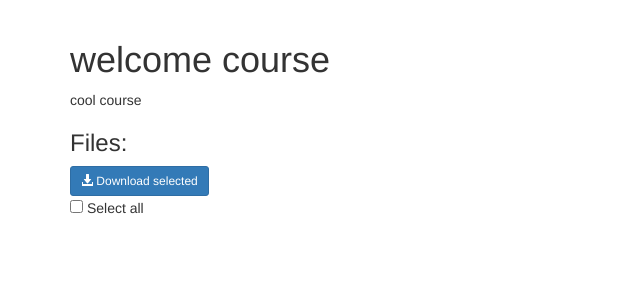
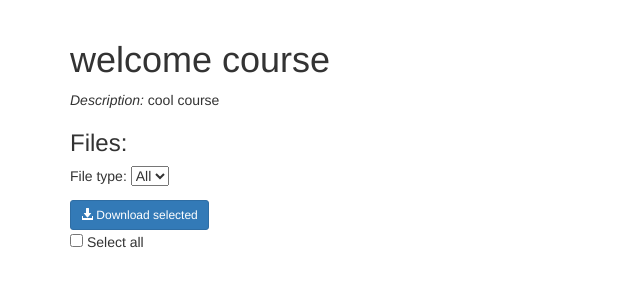
Before and after one commit to orhanhenrik/tdt4140G70-backend, a Django app: page /courses/1 in a window 1280 px wide. Shown: the part 52-352 px from the top of the page, without its empty margins (0-640 px from the left). Run offline with Django 3.2, Linux system fonts and the light colour scheme; a user stored in the database is signed in; data comes from the database, SQL or seed files in the repository; data that the repository does not hold is empty; some libraries are stand-ins or nearby versions.

Commit message:
More styling and fixes

```diff
--- a/courses/templates/courses/course_confirm_delete.html
+++ b/courses/templates/courses/course_confirm_delete.html
@@ -4,6 +4,6 @@
     <h1>Delete course {{ course.name }}</h1>
     <form method="POST" action="{% url "course-delete" course.id %}">
     Are you sure?
-       {% csrf_token %}<input type="submit" value="Confirm delete">
+       {% csrf_token %}<input type="submit" class="btn btn-danger" value="Confirm delete">
     </form>
 {% endblock %}
--- a/courses/templates/courses/detail.html
+++ b/courses/templates/courses/detail.html
@@ -2,15 +2,25 @@
 
 {% block content %}
     <h1>{{ object.name }}</h1>
+    {% if perms.files.create_file %}
+        <a class="btn btn-sm btn-primary" href="{% url 'file-upload' %}?course={{ object.id }}">Upload files</a>
+    {% endif %}
     {% if perms.courses.change_course %}
-        <a class="btn btn-sm btn-success" href="{% url 'course-edit' object.id %}">Edit</a>
+        <a class="btn btn-sm btn-success" href="{% url 'course-edit' object.id %}">Edit course</a>
     {% endif %}
     {% if perms.courses.delete_course %}
         <a class="btn btn-sm btn-danger" href="{% url 'course-delete' course.id %}">Delete course</a>
     {% endif %}
-    <p>{{ object.description }}</p>
+    <p><em>Description: </em>{{ object.description }}</p>
     <h3>Files:</h3>
-    {% with object.files.all as files %}
-        {% include 'files/file_list.html' %}
-    {% endwith %}
+    <form method="get">
+        File type:
+        <select name="filetype_choice" onchange="this.form.submit()">
+            <option>All</option> <!-- all types -->
+            {% for type in file_types_list %}
+                <option value="{{ type }}" {% if type == filetype %} selected="true" {% endif %}>{{ type }}</option>
+            {% endfor %}
+        </select>
+    </form>
+    {% include 'files/file_list.html' %}
 {% endblock %}
--- a/courses/templates/courses/edit.html
+++ b/courses/templates/courses/edit.html
@@ -2,10 +2,11 @@
 
 {% block content %}
     <h1>Edit course</h1>
-    <a href="{% url 'course-list' %}">Back</a>
     <form method="POST" class="post-form">
         {% csrf_token %}
-        {{ form.as_p }}
+        <table class="django-form">
+            {{ form.as_table }}
+        </table>
         <button type="submit" class="save btn btn-primary">Save</button>
     </form>
 {% endblock %}
--- a/courses/views.py
+++ b/courses/views.py
@@ -25,11 +25,31 @@ class ViewCourse(LoginRequiredMixin, DetailView):
     queryset = Course.objects.all()
     template_name = 'courses/detail.html'
 
+    def get_context_data(self, **kwargs):
+        context = super(ViewCourse, self).get_context_data(**kwargs)
+        all_files = context['object'].files.all()
+        all_types = set()
+        for file in all_files:
+            name = file.filename()
+            type = name.split('.')[-1]
+            all_types.add(type)
+        filetype = self.request.GET.get("filetype_choice")
+        context["filetype"] = filetype
+        context["file_types_list"] = all_types
+
+        if filetype == "All" or filetype is None:
+            context["files"] = all_files
+        else:
+            context["files"] = all_files.filter(file__endswith=filetype)
+
+        return context
+
 class CreateCourse(PermissionRequiredMixin, LoginRequiredMixin, CreateView):
     permission_required = 'courses.add_course'
     model = Course
     fields = ['name', 'description']
     template_name = 'courses/new.html'
+
     def get_success_url(self):
         return reverse('course-detail', args=(self.object.id,))
 
@@ -38,6 +58,7 @@ class UpdateCourse(PermissionRequiredMixin, LoginRequiredMixin, UpdateView):
     model = Course
     fields = ['name', 'description']
     template_name = 'courses/edit.html'
+
     def get_success_url(self):
         return reverse('course-detail', args=(self.object.id,))
 
@@ -61,7 +82,6 @@ def subscribe_courses(request):
         if 'unsubscribe' in action:
             subscribe = False
 
-
     course_ids = list(map(int,course_ids))
     if subscribe:
         request.user.courses_subscribed_to.add(*course_ids)
--- a/docker-compose.yml
+++ b/docker-compose.yml
@@ -4,6 +4,7 @@ services:
   elasticsearch:
     image: 'ragnarok56/elasticsearch-ingest-attachment'
     environment:
-      - "ES_JAVA_OPTS=-Xms256m -Xmx512m"
+      - "ES_JAVA_OPTS=-Xms256m -Xmx256m"
+      - "bootstrap.ignore_system_bootstrap_checks=true"
     ports:
      - '127.0.0.1:9200:9200'
--- a/files/models.py
+++ b/files/models.py
@@ -2,6 +2,7 @@ import base64
 import json
 
 from django.conf import settings
+from django.contrib.auth.models import User
 from django.db import models
 import os
 
@@ -32,6 +33,7 @@ class Comment(models.Model):
     file = models.ForeignKey('files.File', related_name='comments')
     text = models.TextField()
     created_at = models.DateTimeField(default=now, null=False)
+    created_by = models.ForeignKey(User, null=False)
 
     def __str__(self):
         return self.text
--- a/files/templates/files/file_confirm_delete.html
+++ b/files/templates/files/file_confirm_delete.html
@@ -4,6 +4,6 @@
     <h1>Delete file {{ file.name }}</h1>
     <form method="POST" action="{% url "file-delete" file.id %}">
     Are you sure?
-       {% csrf_token %}<input type="submit" value="Confirm delete">
+       {% csrf_token %}<input class="btn btn-danger" type="submit" value="Confirm delete">
     </form>
 {% endblock %}
--- a/files/templates/files/file_list.html
+++ b/files/templates/files/file_list.html
@@ -26,6 +26,9 @@
                     <a href="{{ file.file.url }}">
                         <span class="glyphicon glyphicon-download-alt" aria-hidden="true"></span>
                     </a>
+                    <a href="{% url 'comment' file.id %}">
+                        <span class="glyphicon glyphicon-stats" aria-hidden="true"></span>
+                    </a>
                 </span>
             </div>
             {% if all_highlights %}
--- a/files/templates/files/upload.html
+++ b/files/templates/files/upload.html
@@ -2,12 +2,11 @@
 
 {% block content %}
     <h1>Upload file</h1>
-    <a href="{% url 'file-list' %}">Back</a>
 
     <form method="POST" class="post-form" enctype="multipart/form-data">
         {% csrf_token %}
         {{ form.as_p }}
-        <input type="submit" value="Upload"/>
+        <input type="submit" class="btn btn-primary" value="Upload"/>
     </form>
 
 {% endblock %}
--- a/itscrawling/templates/general/base.html
+++ b/itscrawling/templates/general/base.html
@@ -27,7 +27,7 @@
         </nav>
         <div class="content container">
             <div class="row">
-                <div class="col-md-8">
+                <div class="col-md-12">
                     {% block content %}
                     {% endblock %}
                 </div>
--- a/search/templates/search/results.html
+++ b/search/templates/search/results.html
@@ -3,11 +3,11 @@
 {% block content %}
     <h1>Search results</h1>
 
-    <form method="GET">
-        <input type="text" name="query" placeholder="search"
+    <form method="GET" class="form-inline">
+        <input class="form-control" type="text" name="query" placeholder="search"
                 {% if query %} value="{{ query }}" {% endif %}
         />
-        <input type="submit" value="Søk" />
+        <input type="submit" class="btn btn-default" value="Søk" />
     </form>
     {% if error %}
         Error! <br/>{{ error }}
--- a/search/views.py
+++ b/search/views.py
@@ -18,6 +18,7 @@ def search(request):
     if query:
         try:
             res = elasticsearch.search(query)
+            print(res)
             duration = res['took']
             hits = res['hits']['hits']
             file_ids = list(map(lambda r: int(r['_id']), hits))
@@ -42,7 +43,7 @@ def search(request):
 
             error = None
         except Exception as e:
-            print(e)
+            print('exception', e)
             all_highlights = {}
             files = []
             error = 'Search failed'
--- a/static/css/base.css
+++ b/static/css/base.css
@@ -1,3 +1,7 @@
 hr {
     margin: 10px;
 }
+
+.django-form td {
+    padding: 5px;
+}
```
Also changed, not shown: courses/templates/courses/list.html (+12 -2 lines), courses/templates/courses/new.html (+4 -3 lines), files/templates/files/comment.html (+20 -14 lines), files/views.py (+8 -1 lines), files/migrations/0006_comment_created_by.py (added).
